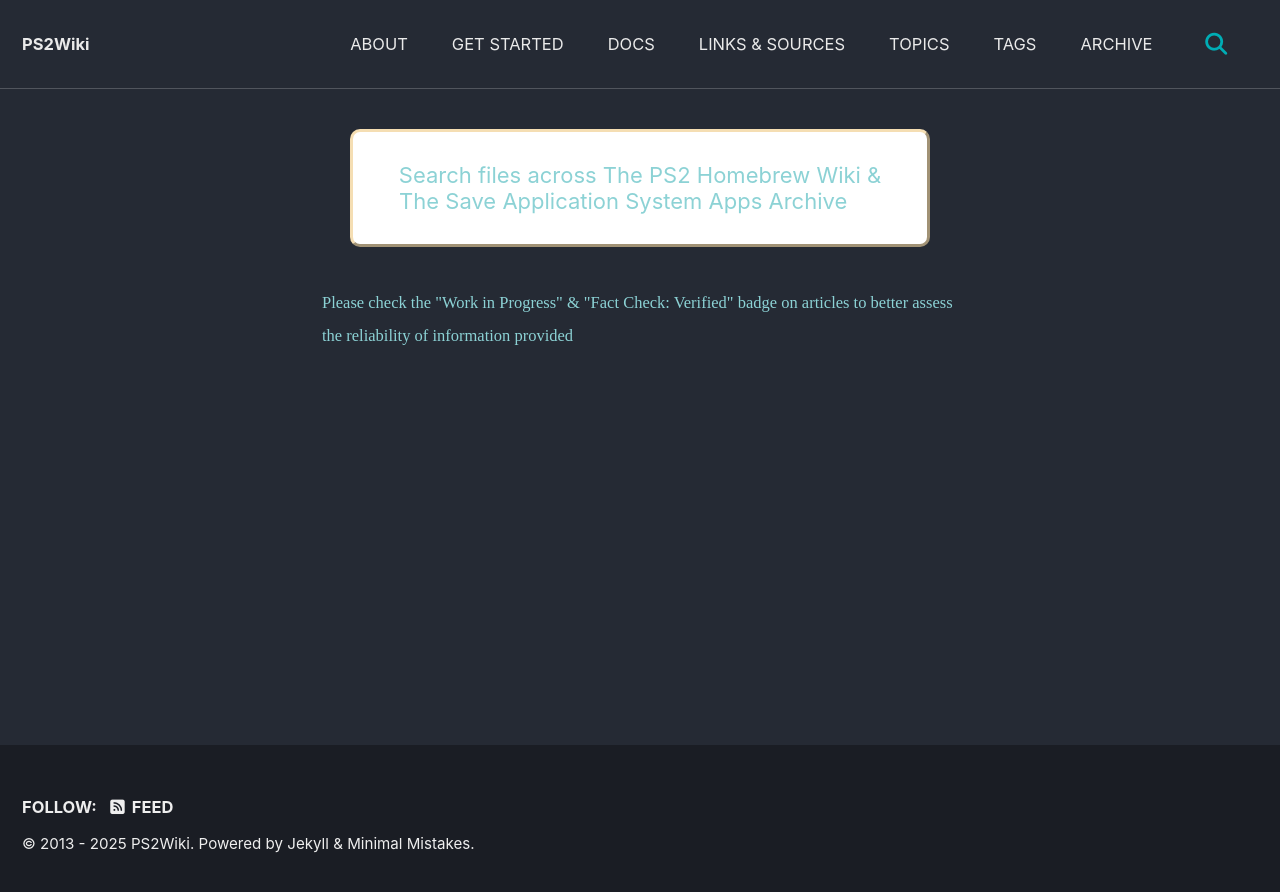
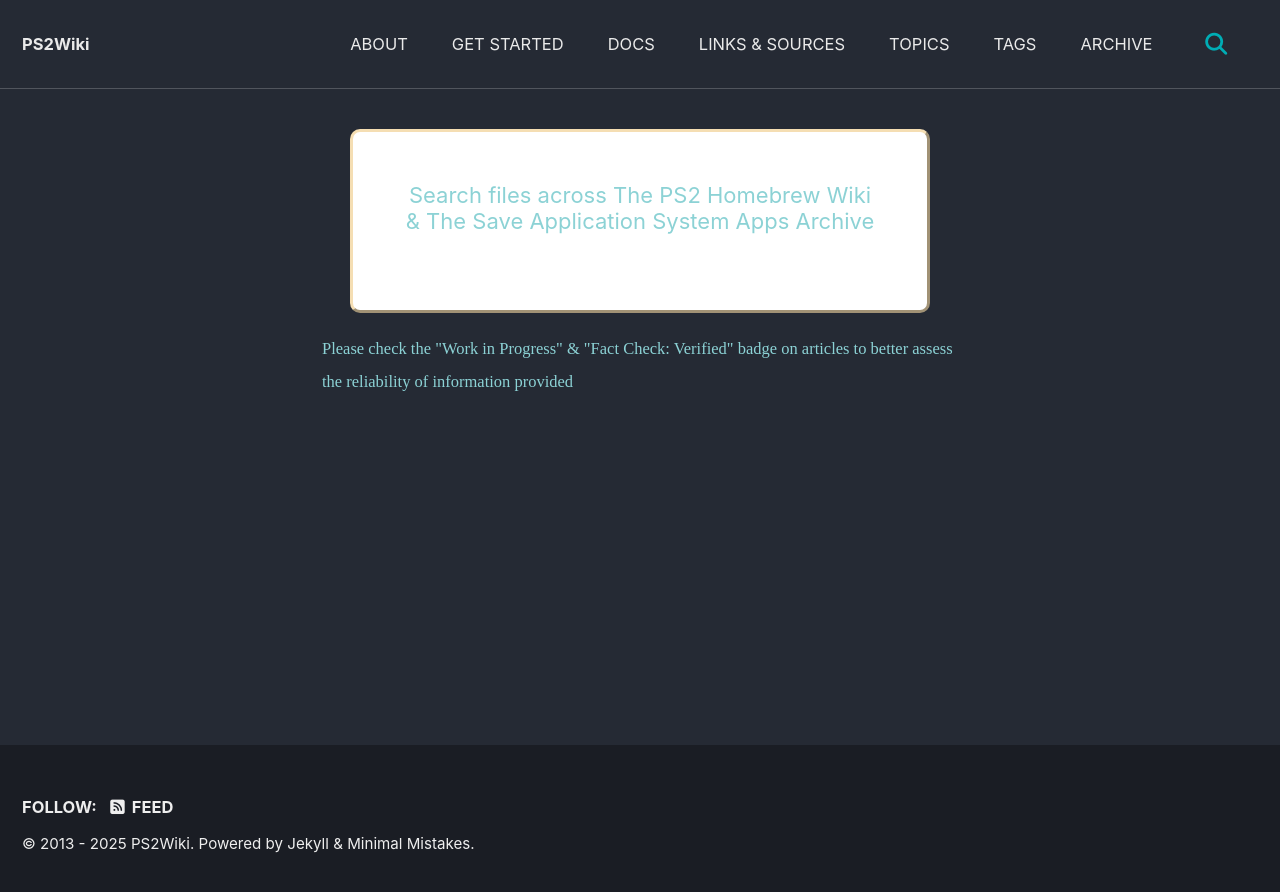
Before and after one commit to ps2wiki/search, a Jekyll site: the page built from index.html, in a window 1280 px wide. Shown: the top 892 px of the page. Built offline with Jekyll 4.4.1, drawn with Linux system fonts in a browser that asks for light colours; cached includes are drawn as plain includes; some web fonts are replaced; the list of posts is cut into pages by our own code.

Commit message:
Update home.html

```diff
--- a/_layouts/home.html
+++ b/_layouts/home.html
@@ -3,7 +3,7 @@ layout: archive
 ---
 
 {{ content }}
-<div><button class="search__toggle" type="button"><div style="background-color: white; font-color: black; font-size: 1em; color: white; border-radius: 10px; padding: 30px; border: 3px outset wheat">
+<div><button class="search__toggle" type="button"><div style="background-color: white; font-color: black; font-size: 1em; color: white; border-radius: 10px; padding: 50px; border: 3px outset wheat">
           <span class="visually-hidden">{{ site.data.ui-text[site.locale].search_label | default: "Toggle search" }}</span>
           <a>Search files across The PS2 Homebrew Wiki & The Save Application System Apps Archive  </a><i class="fas fa-search"></i>
         </div></button></div>
```
